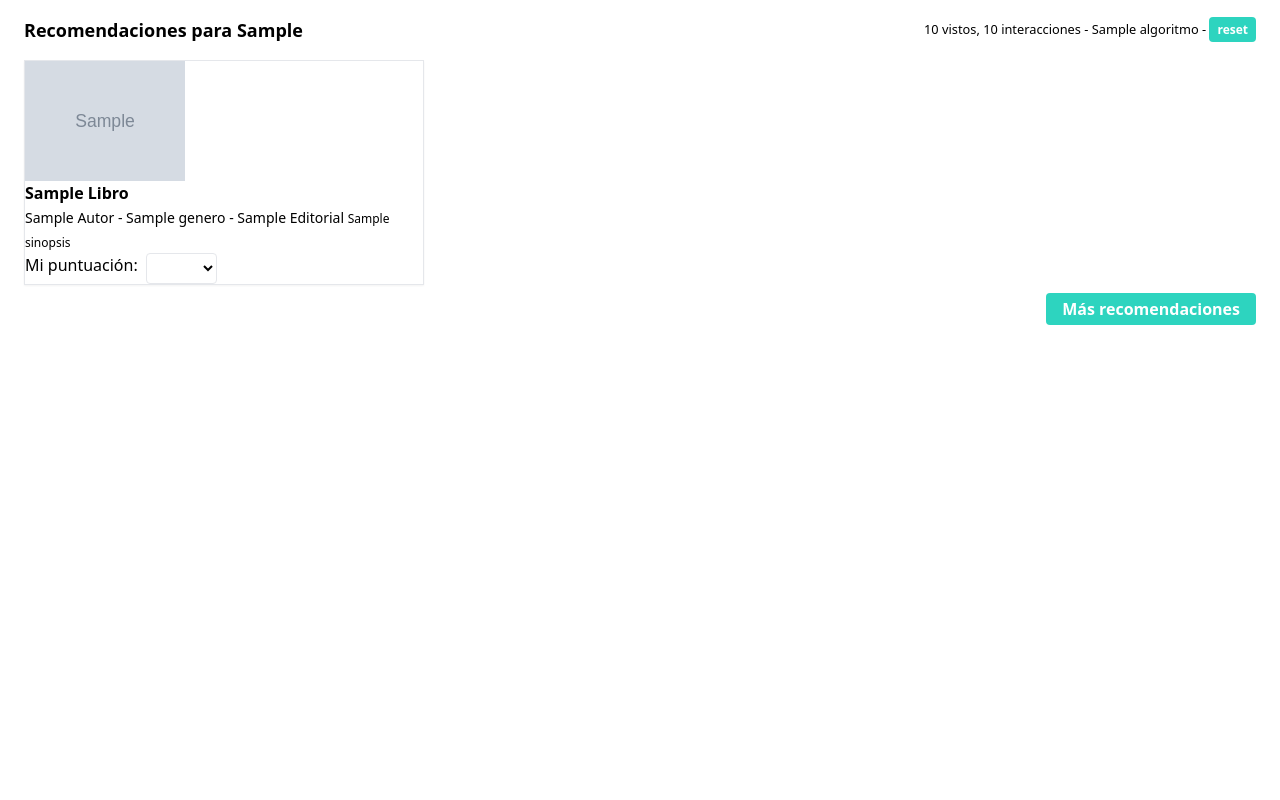
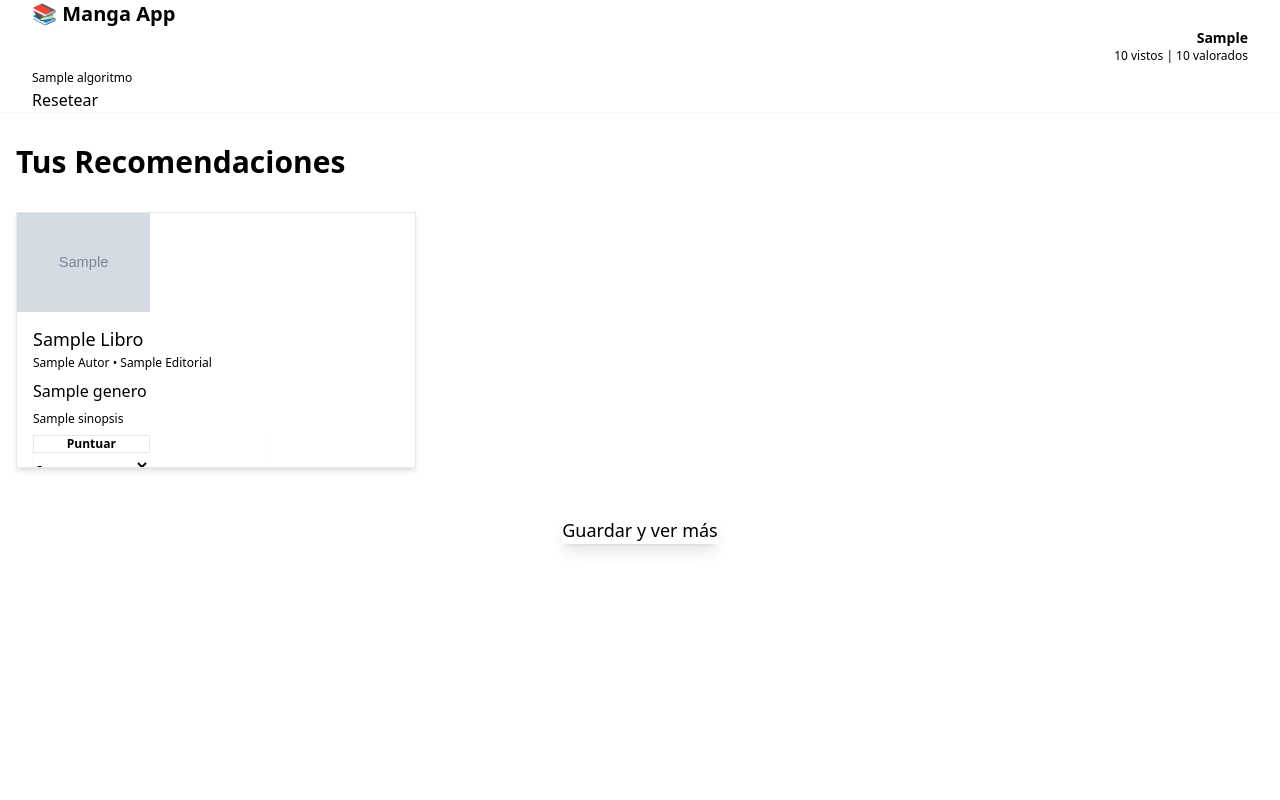
Before and after one commit to CLCHRISLOMBARDO/manga-recommendation-system, a Flask app: template templates/recomendaciones.html in a window 1280 px wide. Run offline with Flask 3, Linux system fonts and the light colour scheme; the template is opened without the code that fills it: most values are stand-ins (such as "Sample title", 1, 10 or a date in 2020); grey boxes marked "Sample" are stand-in pictures; some libraries are stand-ins or nearby versions.

Commit message:
modificacion templates hmtl

```diff
--- a/templates/recomendaciones.html
+++ b/templates/recomendaciones.html
@@ -1,6 +1,5 @@
 <!DOCTYPE html>
-<html>
-
+<html lang="es" data-theme="cupcake">
 <head>
     <meta charset="UTF-8" />
     <meta name="viewport" content="width=device-width, initial-scale=1.0" />
@@ -9,44 +8,74 @@
     <link href="https://cdn.jsdelivr.net/npm/daisyui@5" rel="stylesheet" type="text/css" />
     <script src="https://cdn.jsdelivr.net/npm/@tailwindcss/browser@4"></script>
     <link href="https://cdn.jsdelivr.net/npm/daisyui@5/themes.css" rel="stylesheet" type="text/css" />
+    <title>Recomendaciones | {{ id_lector }}</title>
+</head>
+<body class="bg-base-200 min-h-screen pb-12">
 
-    <title>Recomendaciones para {{ id_lector }}</title>
-</head>
-
-<body class="px-6 py-4">
-    <div class="flex justify-between">
-        <h1 class="mb-4 text-lg font-bold">Recomendaciones para {{ id_lector }}</h1>
-        <div>
-            <small>{{ cant_vistos }} vistos, {{ cant_valorados }} interacciones - {{ algoritmo}} - <a
-                    href="/reset/{{ id_lector }}"
-                    class="bg-teal-400 text-white font-semibold text-xs px-2 py-1 mt-2 rounded cursor-pointer">reset</a>
-            </small>
+    <!-- Barra de Navegación Superior -->
+    <div class="navbar bg-base-100 shadow-sm px-4 md:px-8 sticky top-0 z-50">
+        <div class="flex-1">
+            <a class="btn btn-ghost text-xl font-bold">📚 Manga App</a>
+        </div>
+        <div class="flex-none gap-4 items-center">
+            <div class="text-right hidden sm:block">
+                <p class="font-bold text-base-content text-sm">{{ id_lector }}</p>
+                <p class="text-xs text-base-content/70">{{ cant_vistos }} vistos | {{ cant_valorados }} valorados</p>
+            </div>
+            <div class="tooltip tooltip-bottom" data-tip="Motor de recomendación">
+                <div class="badge badge-primary badge-outline text-xs hidden md:inline-flex">{{ algoritmo }}</div>
+            </div>
+            <a href="/reset/{{ id_lector }}" class="btn btn-error btn-sm btn-soft">Resetear</a>
         </div>
     </div>
 
+    <!-- Contenedor Principal -->
+    <div class="container mx-auto px-4 mt-8">
+        <div class="flex flex-col md:flex-row justify-between items-center mb-8 gap-4">
+            <h1 class="text-3xl font-extrabold">Tus Recomendaciones</h1>
+        </div>
+
         <form method="post" action="/recomendar/{{ id_lector }}">
-        <div class="grid grid-cols-3 gap-4">
+            <!-- Grilla Responsiva: 1 columna en móvil, 2 en tablet, 3 en PC -->
+            <div class="grid grid-cols-1 md:grid-cols-2 lg:grid-cols-3 gap-6">
+
                 {% for libro in libros_recomendados %}
-            <div class="card card-side bg-base-100 shadow-sm border bg-base-100">
-                <img src="{{ libro.imagen_url }}" class="w-full max-w-40" />
+                <div class="card card-side bg-base-100 shadow-md hover:shadow-xl transition-shadow duration-300 border border-base-200 overflow-hidden h-64">
 
-                <div class="card-body">
-                    <h2 class="card-title font-semibold link">
+                    <!-- Imagen ocupando 1/3 de la tarjeta -->
+                    <figure class="w-1/3 min-w-[120px] shrink-0 bg-base-300">
+                        <img src="{{ libro.imagen_url }}" alt="{{ libro.titulo }}" class="object-cover h-full w-full" />
+                    </figure>
+
+                    <!-- Contenido ocupando 2/3 -->
+                    <div class="card-body p-4 w-2/3 flex flex-col">
+                        <h2 class="card-title text-lg leading-tight link link-hover text-primary mb-1">
                             <a href="/recomendaciones/{{ libro.id_libro }}">{{ libro.titulo|title }}</a>
                         </h2>
-                    <span class="text-sm">
-                        {{ libro.autor|title }} - {{ libro.genero }} - {{ libro.editorial|title }}
-                    </span>
+
+                        <div class="text-xs text-base-content/70 mb-2 font-medium">
+                            {{ libro.autor|title }} • {{ libro.editorial|title }}
+                        </div>
+
+                        <div class="mb-2">
+                            <span class="badge badge-neutral badge-sm">{{ libro.genero }}</span>
+                        </div>
+
                         {% if libro.sinopsis %}
-                    <span class="text-xs">{{ libro.sinopsis|truncate(400) }}</span>
+                        <!-- line-clamp-3 corta el texto a las 3 líneas y pone puntos suspensivos -->
+                        <p class="text-xs text-base-content/80 line-clamp-3 overflow-hidden text-ellipsis mb-2">
+                            {{ libro.sinopsis }}
+                        </p>
                         {% endif %}
 
-                    <div class="card-actions justify-end items-center mt-auto">
-
-                        <div class="flex">
-                            <label for="{{libro.id_libro}}" class="flex-none mr-2">Mi puntuación:</label>
-                            <select name="{{libro.id_libro}}" class="px-4 py-1 text-sm border rounded ">
-                                <option value="0" selected></option>
+                        <!-- Selector de Puntuación al fondo de la tarjeta -->
+                        <div class="card-actions justify-end mt-auto w-full">
+                            <div class="join w-full shadow-sm">
+                                <div class="join-item flex items-center px-3 bg-base-200 text-xs font-semibold w-1/2 justify-center border border-base-300">
+                                    Puntuar
+                                </div>
+                                <select name="{{ libro.id_libro }}" class="select select-bordered select-sm join-item w-1/2 focus:outline-none">
+                                    <option value="0" selected>-</option>
                                     <option value="1">1</option>
                                     <option value="2">2</option>
                                     <option value="3">3</option>
@@ -63,13 +92,15 @@
                     </div>
                 </div>
                 {% endfor %}
+
             </div>
 
-        <div class="flex justify-end">
-            <input type="submit" class="bg-teal-400 text-white font-semibold px-4 py-1 mt-2 rounded cursor-pointer"
-                value="Más recomendaciones">
+            <!-- Botón de Envío -->
+            <div class="flex justify-center mt-12">
+                <button type="submit" class="btn btn-primary btn-wide shadow-lg text-lg">Guardar y ver más</button>
             </div>
         </form>
+    </div>
+
 </body>
-
 </html>
```
Also changed, not shown: templates/login.html (+24 -44 lines), templates_old/login.html (added, +55 -0 lines), templates_old/recomendaciones.html (added, +75 -0 lines). Lines whose indentation alone changed are shown as unchanged.
